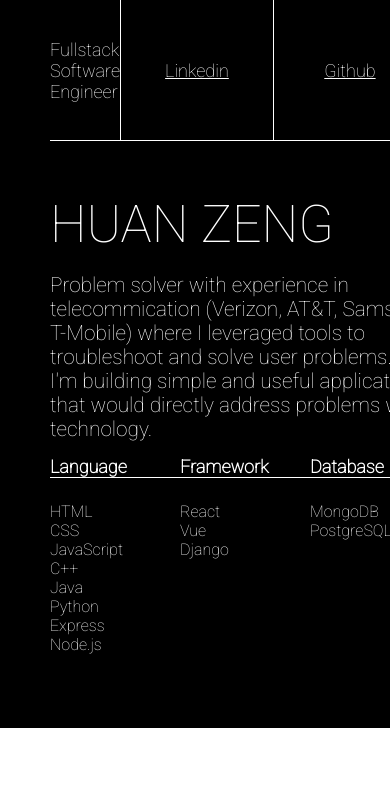
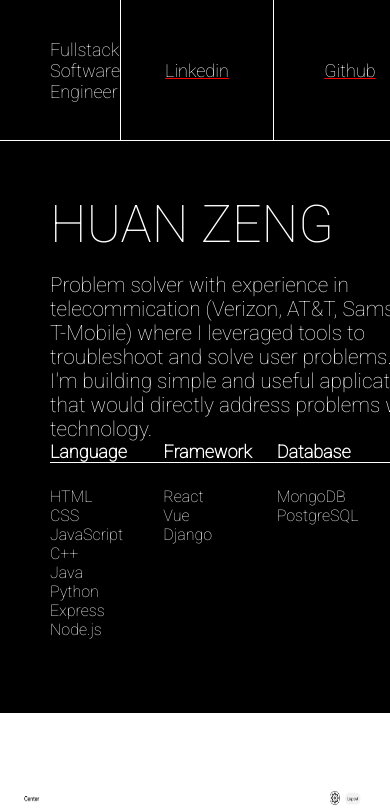
Before and after one commit to huan00/portfolio, a React (Create React App) app: page / in a window 390 px wide. Shown: the top 809 px of the page. Built offline with nearby package versions, Linux system fonts and the light colour scheme.

Commit message:
fix background issue

```diff
--- a/src/App.css
+++ b/src/App.css
@@ -6,13 +6,14 @@
 }
 
 body {
-  background-color: black;
   color: white;
   font-family: 'Roboto';
 
-  /* width: 100vw; */
-  overflow-x: hidden;
-  /* padding: 0 105px; */
+}
+
+#root {
+  width: 100%;
+  background-color: white;
 }
 
 a {
@@ -30,6 +31,9 @@ a:hover {
 }
 
 /********navbar****/
+nav {
+  /* padding: 0 0 0 50px */
+}
 
 .navbar {
   height: 140px;
@@ -37,8 +41,7 @@ a:hover {
   font-size: 18px;
   line-height: 21px;
   font-weight: 400px;
-  margin: 0 0 0 50px;
-  padding: 0 50px 0 0;
+
 
   border-bottom: 1px solid white;
   background-color: black;
@@ -59,7 +62,7 @@ a:hover {
   display: flex;
   justify-content: center;
   align-items: center;
-  margin: 0 50px 0 0;
+  /* margin: 0 50px 0 0; */
 }
 
 .navbar-list-items {
@@ -70,6 +73,10 @@ a:hover {
   justify-content: center;
   align-items: center;
   text-decoration: underline;
+}
+
+.navbar-title {
+  margin: 0 0 0 50px
 }
 
 /*********intro**********/
@@ -83,8 +90,7 @@ a:hover {
 .intro {
   height: 360px;
   font-size: 52px;
-
-  margin: 53px 50px 0 50px;
+  padding: 53px 50px 0 50px
 }
 
 .name {
@@ -100,12 +106,12 @@ a:hover {
 /******main-content*******/
 
 .main-content {
-  width: 100vw;
-  margin: 0 0 0 50px;
+  /* width: 100vw; */
+  padding: 0 0 0 50px;
 }
 
 .skills {
-  margin: 0 0 74px 0;
+  padding: 0 0 74px 0;
 
 }
 
@@ -151,7 +157,7 @@ a:hover {
   width: 100%;
   background-color: white;
 
-  margin: 75px 0 0 0;
+  /* margin: 75px 0 0 0; */
   display: grid;
   grid-template: auto / 1fr 1fr;
   /* flex-wrap: wrap; */
@@ -242,13 +248,13 @@ a:hover {
     margin: 0;
   }
   body{
-    width: 425px;
+    width: 100%;
     margin: 0;
     padding: 0;
     overflow-x: hidden;
   }
   .app {
-    width: 100%;
+
   }
 
   .app-container {
@@ -261,9 +267,7 @@ a:hover {
 
   .intro {
     width: 100vw;
-    /* margin: 0 */
     height: fit-content;
-    margin: 53px 50px 15px 50px;
   }
 .brandStatement {
   font-size: 1.3rem;
@@ -275,11 +279,16 @@ a:hover {
 }
 
 .project-container {
-  width: 140%;
+  width: 100%;
   margin: 0;
   padding: 0;
 
   display: flex;
   flex-direction: column;
 }
+
+/*****nav*********/
+.navbar {
+  color: red
 }
+}
--- a/src/components/NavBar.jsx
+++ b/src/components/NavBar.jsx
@@ -5,7 +5,7 @@ const NavBar = () => {
   return (
     <div className="navbar">
       <ul className="navbar-list">
-        <section>
+        <section className="navbar-title">
           <li>
             <Link to="/">Fullstack Software Engineer</Link>
           </li>
```
